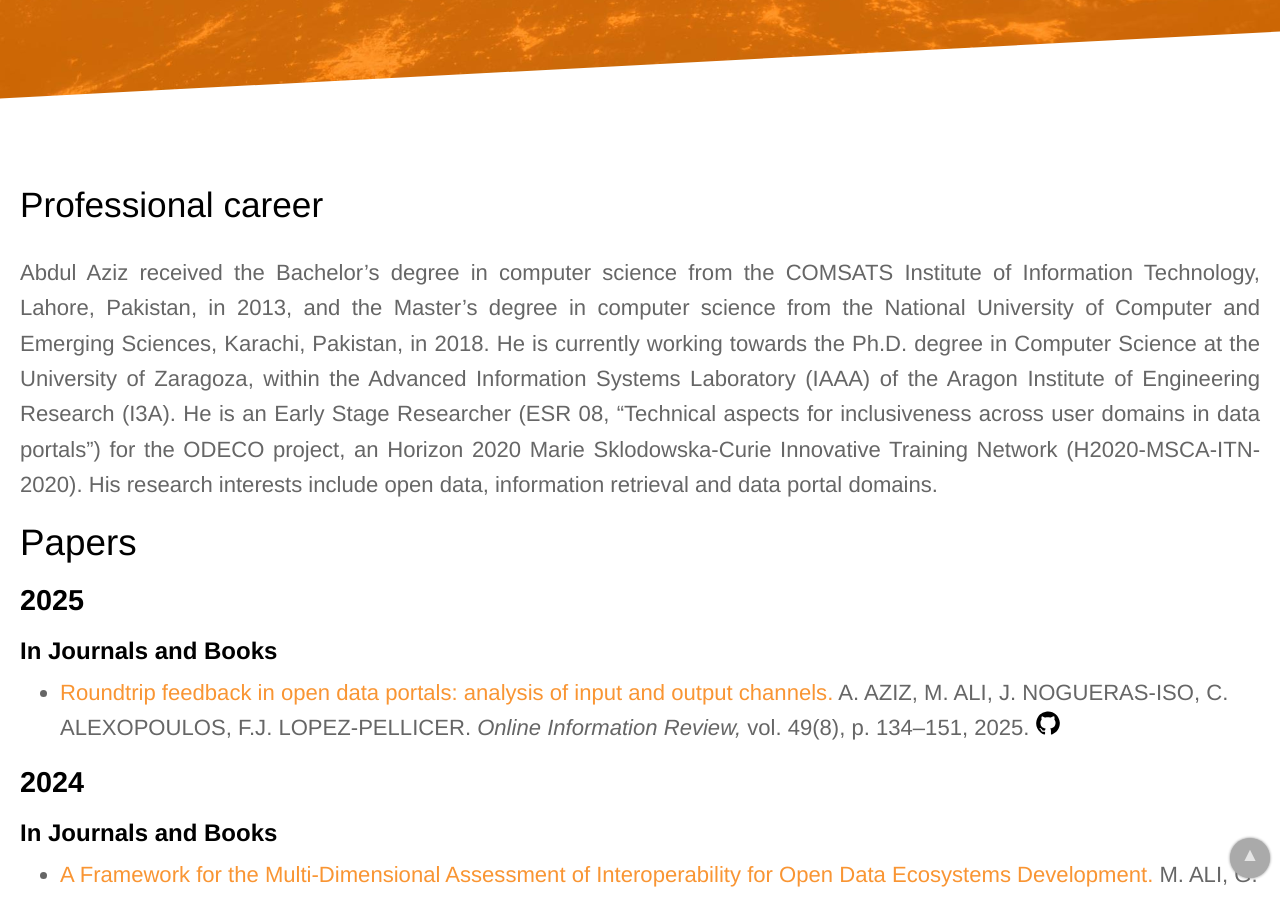
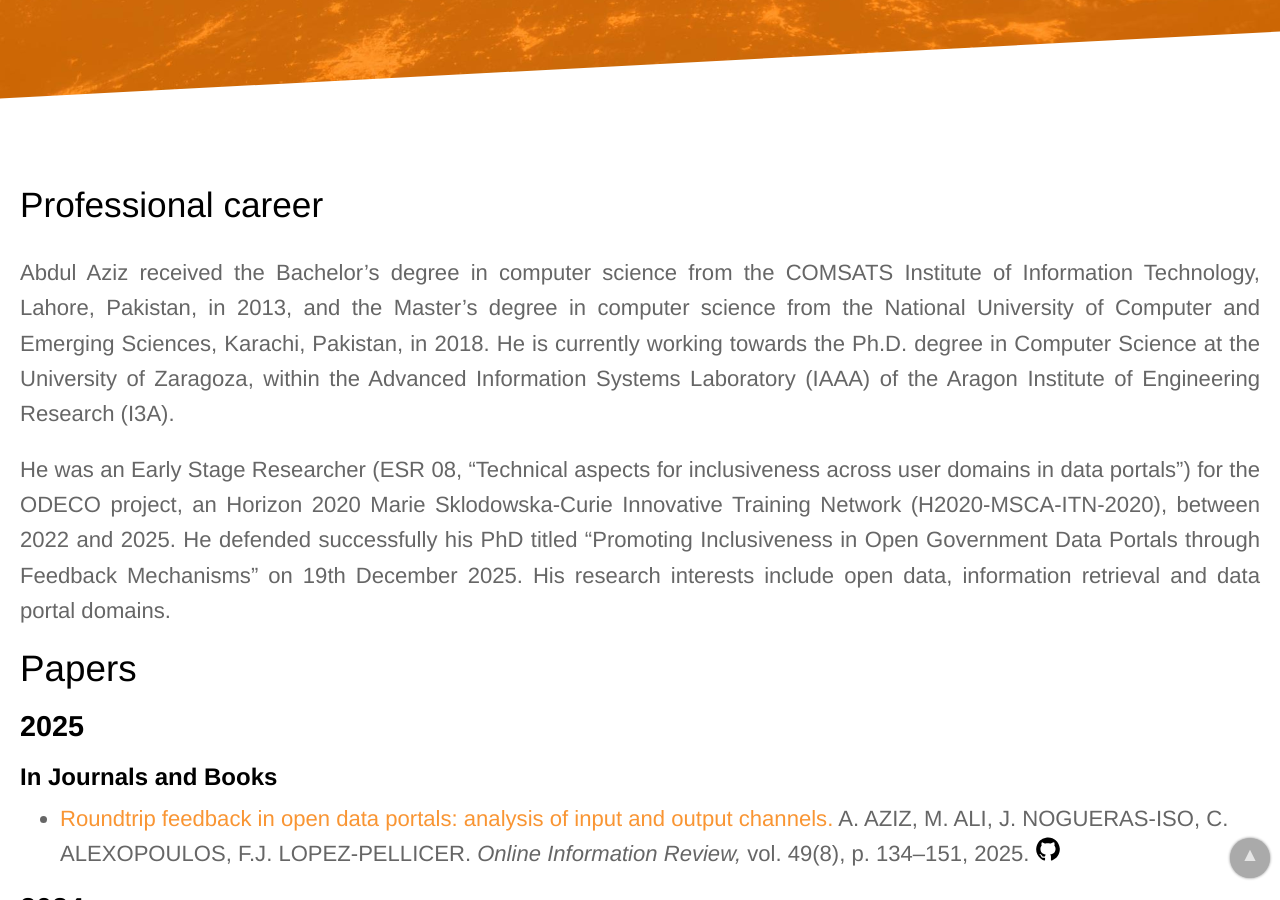
Before and after one commit to IAAA-Lab/IAAA-Lab.github.io, a Jekyll site: the page built from _staff/aziz.md, in a window 1280 px wide and 900 px high, scrolled down 268 px. Built offline with Jekyll 4.4.1, drawn with Linux system fonts in a browser that asks for light colours.

Commit message:
Update aziz.md

```diff
--- a/_staff/aziz.md
+++ b/_staff/aziz.md
@@ -6,4 +6,6 @@
 
 ## Professional career
 
-Abdul Aziz received the Bachelor’s degree in computer science from the COMSATS Institute of Information Technology, Lahore, Pakistan, in 2013, and the Master’s degree in computer science from the National University of Computer and Emerging Sciences, Karachi, Pakistan, in 2018. He is currently working towards the Ph.D. degree in Computer Science at the University of Zaragoza, within the Advanced Information Systems Laboratory (IAAA) of the Aragon Institute of Engineering Research (I3A). He is an Early Stage Researcher (ESR 08, "Technical aspects for inclusiveness across user domains in data portals") for the ODECO project, an Horizon 2020 Marie Sklodowska-Curie Innovative Training Network (H2020-MSCA-ITN-2020). His research interests include open data, information retrieval and data portal domains.
+Abdul Aziz received the Bachelor’s degree in computer science from the COMSATS Institute of Information Technology, Lahore, Pakistan, in 2013, and the Master’s degree in computer science from the National University of Computer and Emerging Sciences, Karachi, Pakistan, in 2018. He is currently working towards the Ph.D. degree in Computer Science at the University of Zaragoza, within the Advanced Information Systems Laboratory (IAAA) of the Aragon Institute of Engineering Research (I3A).
+
+He was an Early Stage Researcher (ESR 08, "Technical aspects for inclusiveness across user domains in data portals") for the ODECO project, an Horizon 2020 Marie Sklodowska-Curie Innovative Training Network (H2020-MSCA-ITN-2020), between 2022 and 2025. He defended successfully his PhD titled "Promoting Inclusiveness in Open Government Data Portals through Feedback Mechanisms" on 19th December 2025. His research interests include open data, information retrieval and data portal domains.
```
